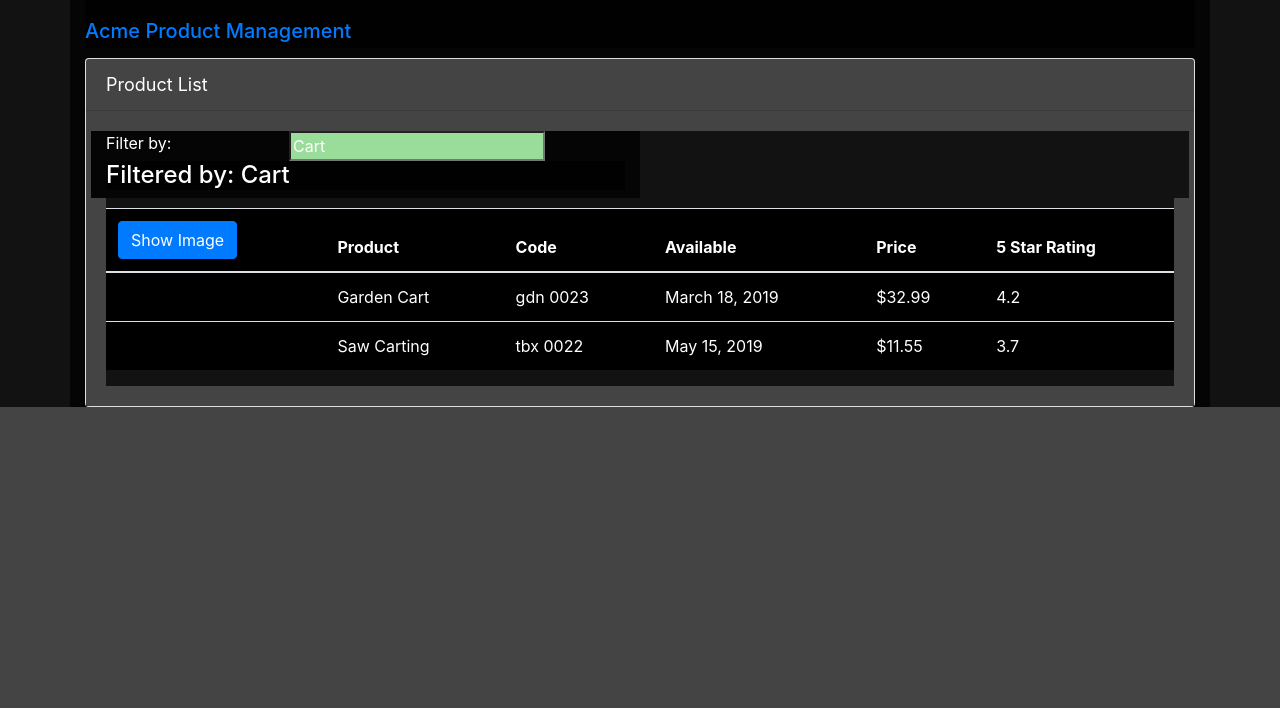
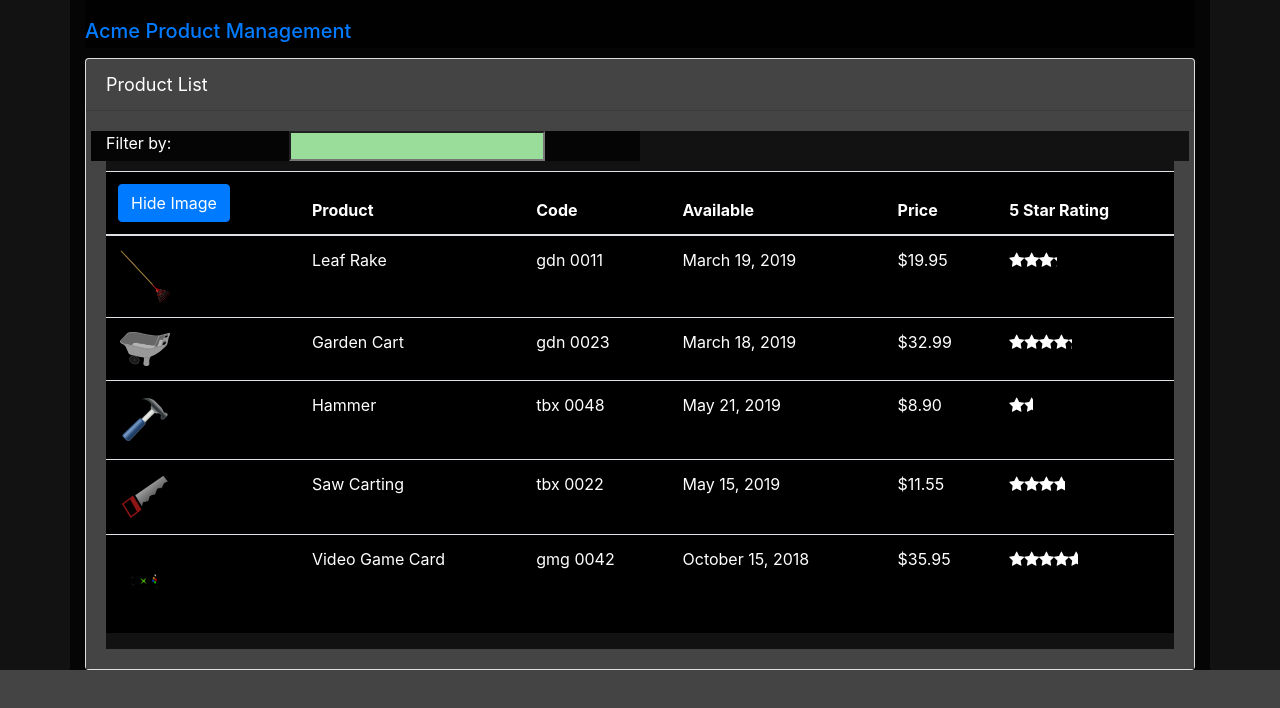
Before and after one commit to bahmani00/angular-amp, an Angular app: page / in a window 1280 px wide. Shown: the top 708 px of the page. Built offline with nearby package versions, Linux system fonts and the light colour scheme.

Commit message:
used StarComponent

```diff
--- a/src/app/app.module.ts
+++ b/src/app/app.module.ts
@@ -5,12 +5,14 @@ import { FormsModule } from '@angular/forms';
 import { AppComponent } from './app.component';
 import { ProductListComponent } from './products/product-list.component';
 import { ConvertToSpacesPipe } from './shared/convert-to-spaces.pipe';
+import { StarComponent } from './shared/star.component';
 
 @NgModule({
   declarations: [
     AppComponent,
     ProductListComponent,
-    ConvertToSpacesPipe
+    ConvertToSpacesPipe,
+    StarComponent
   ],
   imports: [
     BrowserModule,
--- a/src/app/products/product-list.component.html
+++ b/src/app/products/product-list.component.html
@@ -50,7 +50,9 @@
             <td>{{ product.releaseDate }}</td>
             <td>{{ product.price | currency:'USD':'symbol':'1.2-2' }}</td>
             <td>
-				      {{ product.starRating }}
+              <pm-star [rating]='product.starRating'
+                       >
+              </pm-star>
             </td>
           </tr>
         </tbody>
--- a/src/app/products/product-list.component.ts
+++ b/src/app/products/product-list.component.ts
@@ -10,7 +10,7 @@ export class ProductListComponent implements OnInit {
   title = 'Product List';
   imageWidth = 50;
   imageMargin = 2;
-  showImage: boolean = false;
+  showImage: boolean = true;
   _listFilter = '';
   get listFilter(): string {
     return this._listFilter;
@@ -50,7 +50,7 @@ export class ProductListComponent implements OnInit {
       releaseDate: 'May 21, 2019',
       description: 'Curved claw steel hammer',
       price: 8.9,
-      starRating: 4.8,
+      starRating: 1.6,
       imageUrl: 'assets/images/hammer.png'
     },
     {
@@ -77,7 +77,7 @@ export class ProductListComponent implements OnInit {
 
  constructor() {
     this.filteredProducts = this.products;
-    this.listFilter = 'Cart';
+    //this.listFilter = 'Cart';
  }
 
  performFilter(filterBy: string): IProduct[] {
```
